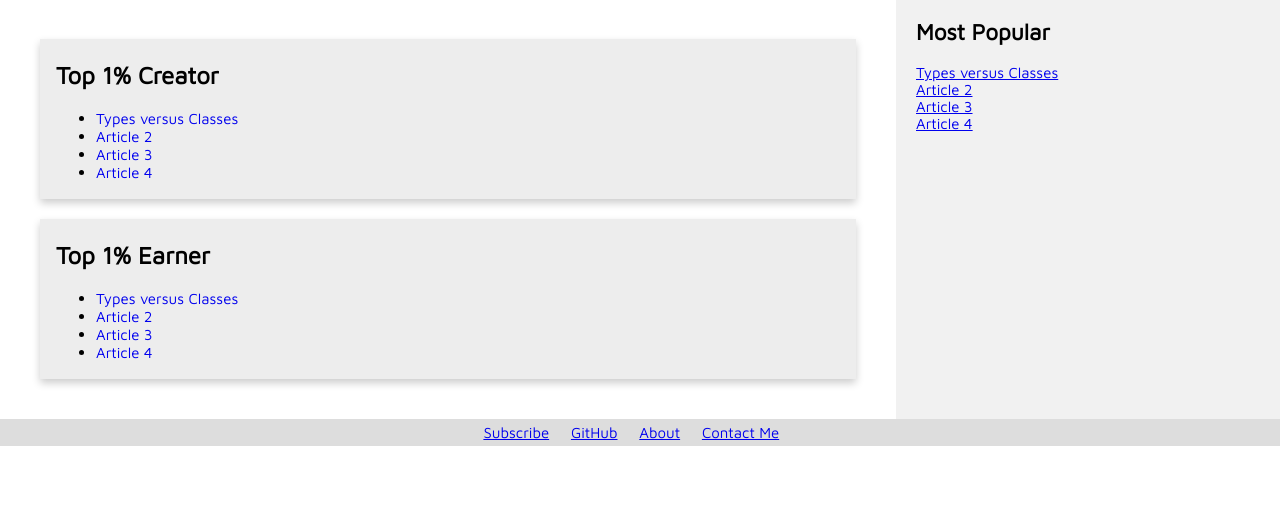
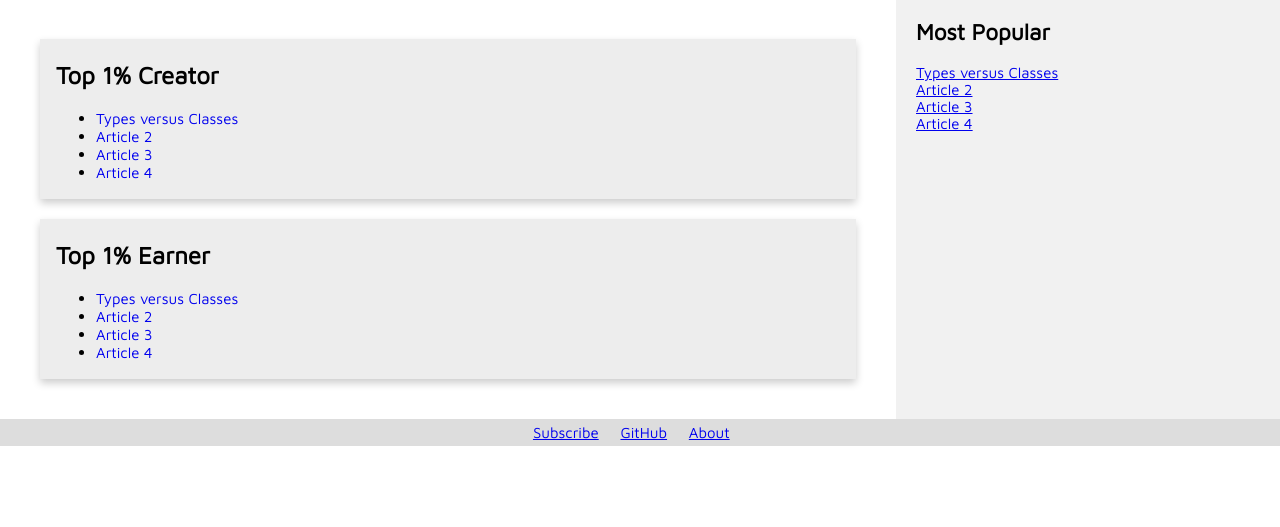
Before and after one commit to mikaeilorfanian/lightning, a Python web app: template templates/home2-template.html in a window 1280 px wide. Shown: the part 169-696 px from the top of the page. Run offline with Jinja, Linux system fonts and the light colour scheme; the template is opened without the code that fills it, so the values that code supplies are empty.

Commit message:
Update links in footer

```diff
--- a/templates/base.html
+++ b/templates/base.html
@@ -21,10 +21,9 @@
     {% block body %}
     {% endblock %}
     <div class="footer">
-        <a href='#'>Subscribe</a>&nbsp;&nbsp;&nbsp;&nbsp;
-        <a href='#'>GitHub</a>&nbsp;&nbsp;&nbsp;&nbsp;
+        <a href='http://eepurl.com/gwvyCT'>Subscribe</a>&nbsp;&nbsp;&nbsp;&nbsp;
+        <a href='https://github.com/mikaeilorfanian/mikaeilorfanian.github.io'>GitHub</a>&nbsp;&nbsp;&nbsp;&nbsp;
         <a href='#'>About</a>&nbsp;&nbsp;&nbsp;&nbsp;
-        <a href='#'>Contact Me</a>&nbsp;&nbsp;&nbsp;&nbsp;
     </div>
 </body>
 </html>
```
